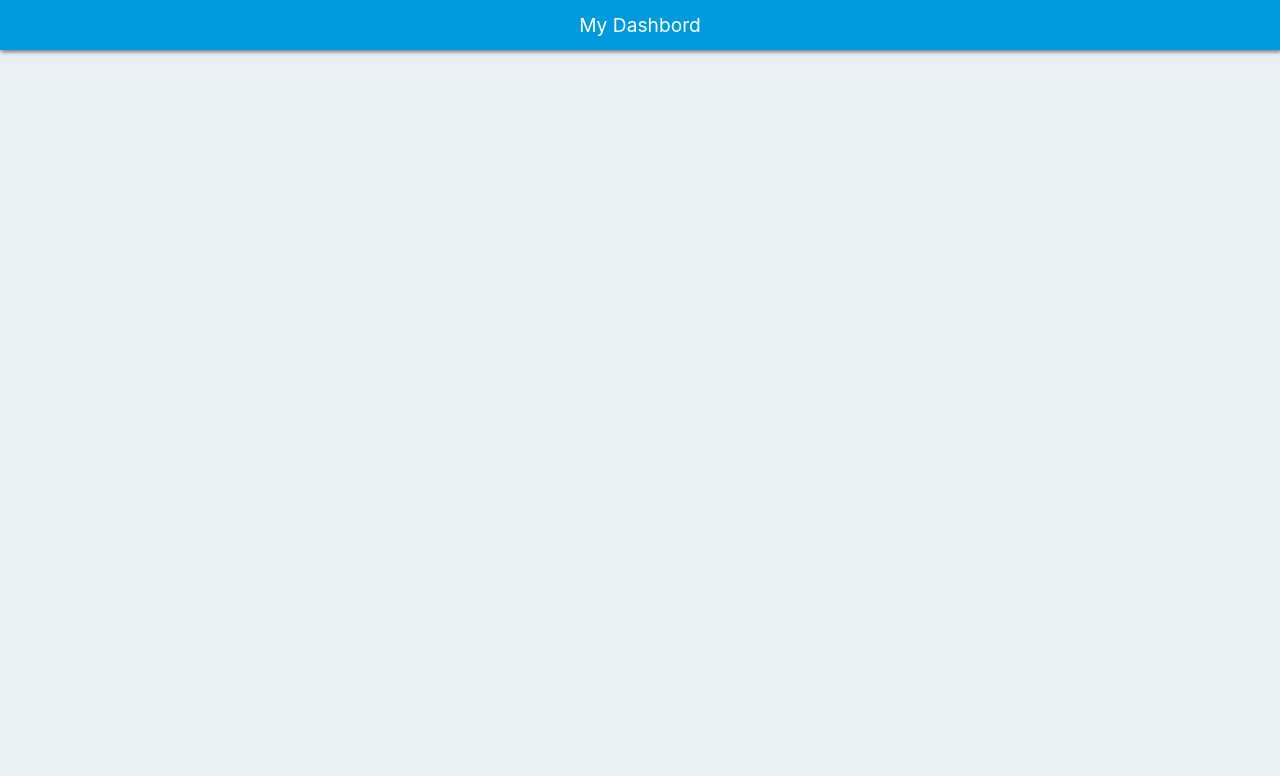
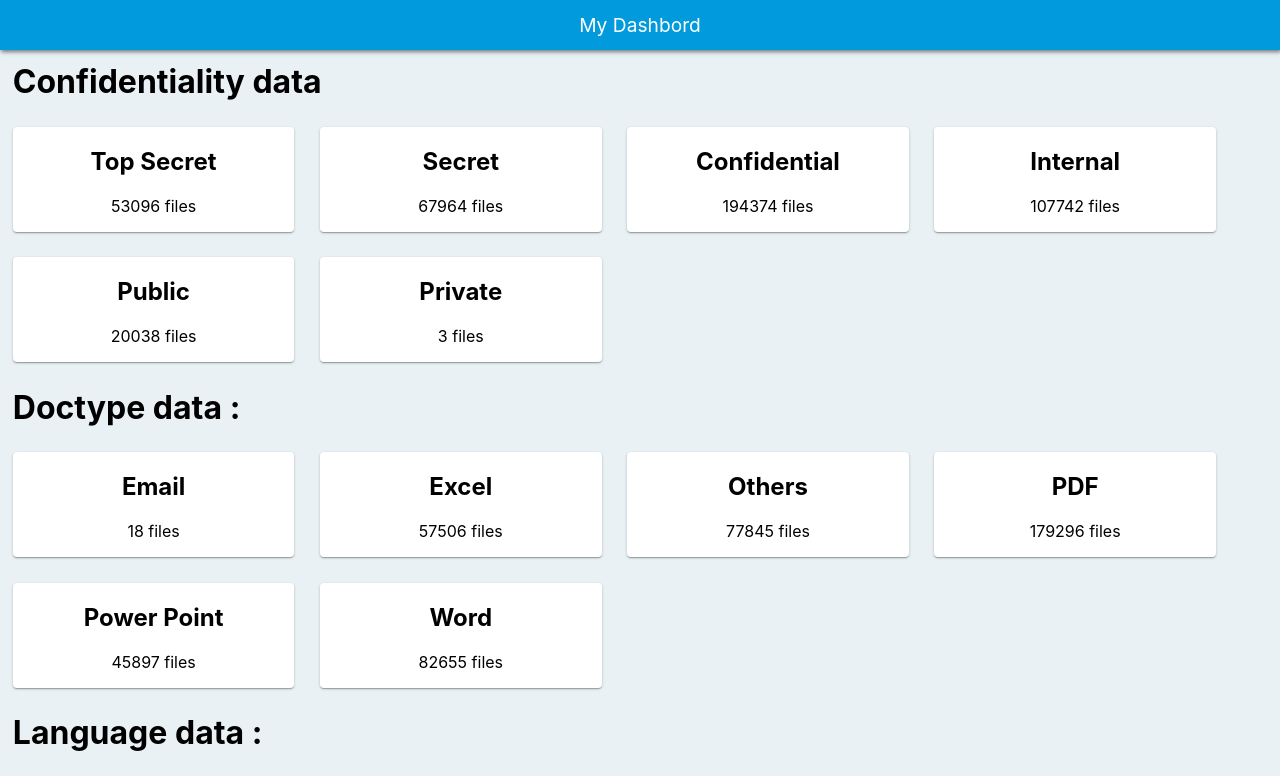
Before and after one commit to TheoVanengelandt/Test_Dathena, a React (Create React App) app: page /home in a window 1280 px wide. Shown: the top 776 px of the page. Built offline with nearby package versions, Linux system fonts and the light colour scheme.

Commit message:
Create TileList component and add it to Home page

```diff
--- /dev/null
+++ b/src/components/TileList/TileList.jsx
@@ -0,0 +1,37 @@
+import './TileList.scss';
+
+import Card from '@material-ui/core/Card';
+import React from 'react';
+
+import PropTypes from 'prop-types';
+
+const TileList = ({ data, Title }) => {
+    return (
+        <React.Fragment>
+            <h1 className="tiles-list-title ">{Title}</h1>
+
+            <div className="tiles-container">
+                {data.map(items => (
+                    <Card className="single-tile">
+                        <h2 className="title">{items.name}</h2>
+
+                        {/* Display number of file if there at least on file */}
+                        <p className="content">{items.total_docs ? `${items.total_docs} files` : 'No files found'}</p>
+                    </Card>
+                ))}
+            </div>
+        </React.Fragment>
+    );
+};
+
+TileList.propTypes = {
+    data: PropTypes.object,
+    Title: PropTypes.string,
+};
+
+TileList.defaultProps = {
+    data: {},
+    Title: '',
+};
+
+export { TileList };
--- /dev/null
+++ b/src/components/TileList/TileList.scss
@@ -0,0 +1,30 @@
+@import '../../../theme.scss';
+
+.tiles-list-title {
+    display: flex;
+    margin: 1%;
+}
+
+.tiles-container {
+    display: flex;
+    flex-direction: row;
+    flex-wrap: wrap;
+
+    .single-tile {
+        display: flex;
+        flex-direction: column;
+
+        width: 22vw;
+        margin: 1%;
+
+        .title {
+            font-weight: bold;
+            text-align: center;
+        }
+
+        .content {
+            text-align: center;
+            margin-top: 0;
+        }
+    }
+}
--- /dev/null
+++ b/src/components/TileList/index.js
@@ -0,0 +1 @@
+export * from './TileList';
--- a/src/scenes/Home/Home.jsx
+++ b/src/scenes/Home/Home.jsx
@@ -5,10 +5,18 @@ import { withRouter } from 'react-router-dom';
 
 import { MainBar } from '../../components/MainBar';
 
+import confidentialityData from '../../data/confidentiality_data.json';
+import doctypeData from '../../data/doctype_data.json';
+import languageData from '../../data/language_data.json';
+import { TileList } from '../../components/TileList';
+
 const Home = () => {
     return (
         <div>
             <MainBar content="My Dashbord" shadow toUpperContent />
+            <TileList data={confidentialityData} Title="Confidentiality data" />
+            <TileList data={doctypeData} Title="Doctype data :" />
+            <TileList data={languageData} Title="Language data :" />
         </div>
     );
 };
```
